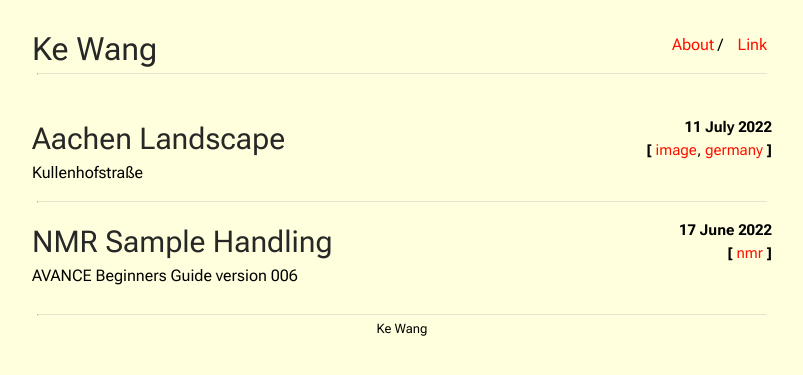
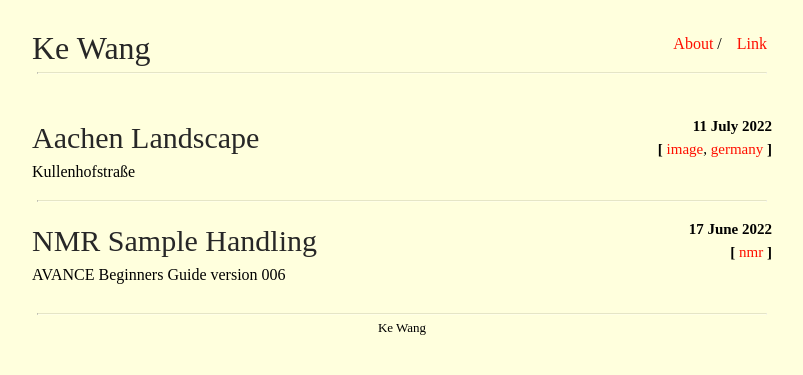
Before and after one commit to ekdc11/ekdc11.github.io, a Jekyll site: the page built from index.html, in a window 1280 px wide. Shown: the top 375 px of the page, without its empty margins (238-1041 px from the left). Built offline with Jekyll 4.4.1, drawn with Linux system fonts in a browser that asks for light colours.

Commit message:
Update main.scss

```diff
--- a/css/main.scss
+++ b/css/main.scss
@@ -13,7 +13,7 @@ $small-width: 480px;
 
 body {
     margin: 0;
-    font-family: "Roboto Flex", Roboto, sans-serif;
+    font-family: "Lexend Deca";
     background-color: #FFFFDD;
     min-height: 100%;
 }
```
